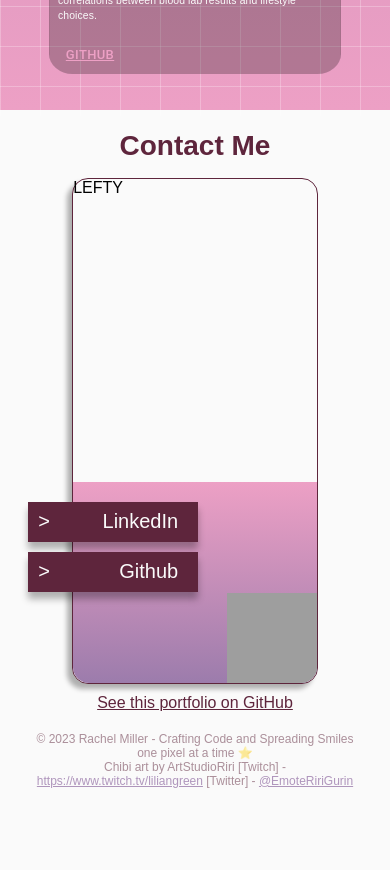
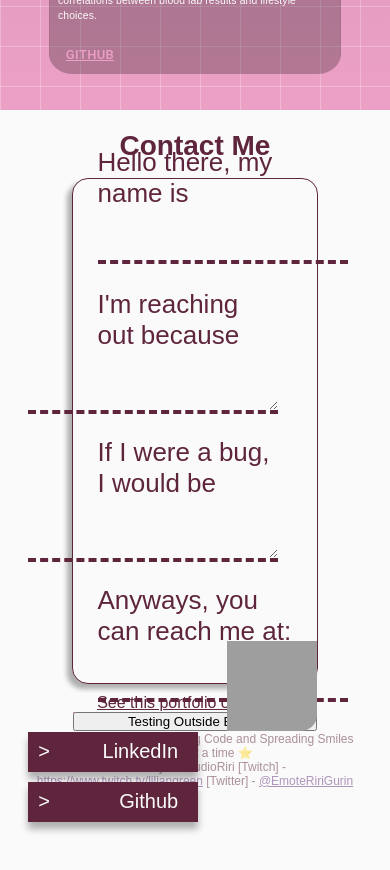
Before and after one commit to rkmiller131/portfolio, a React (Create React App) app in the folder client/: page / in a window 390 px wide. Shown: the part 2500-3370 px from the top of the page. Built offline with nearby package versions, Linux system fonts and the light colour scheme; grey boxes are pictures that could not be loaded; the HTML template or start-up script is replaced by a standard one.

Commit message:
Started formatting contact text, needs to be responsive and themed

```diff
--- a/client/src/components/Contact.jsx
+++ b/client/src/components/Contact.jsx
@@ -1,12 +1,19 @@
 import React from 'react';
 import { FontAwesomeIcon } from '@fortawesome/react-fontawesome';
 import { faPaperPlane } from '@fortawesome/free-solid-svg-icons';
+import ContactForm from './ContactForm.jsx';
 import ContactTabs from './ContactTabs.jsx';
 import Footer from './Footer.jsx';
 
 import { useTheme } from '../DarkThemeContext.jsx';
+import '../styles/contactform.scss';
 import '../styles/contact.scss';
 {/* <FontAwesomeIcon icon={faPaperPlane} className="contact-send-icon"/> */}
+
+function submitForm(details) {
+  console.log('submitting form');
+  console.log(details);
+}
 
 export default function Contact() {
   const darkMode = useTheme();
@@ -15,14 +22,12 @@ export default function Contact() {
       <h2 className={darkMode ? 'contact-title dark' : 'contact-title'}>Contact Me</h2>
 
       <div className={darkMode ? 'contact-container dark' : 'contact-container'}>
-
         <div className="contact-column-left">
-          LEFTY
+          <ContactForm submitForm={submitForm}/>
         </div>
         <div className={darkMode ? 'contact-column-right dark' : 'contact-column-right'}>
-
           <ContactTabs />
-
+          <button form="contact-form" type="submit">Testing Outside Button</button>
           <img src="https://res.cloudinary.com/dnr41r1lq/image/upload/v1692225003/112_ftlggu.png" alt="blonde chibi taking notes" />
         </div>
       </div>
--- /dev/null
+++ b/client/src/components/ContactForm.jsx
@@ -0,0 +1,35 @@
+import React, { useState } from 'react';
+
+export default function ContactForm({ submitForm }) {
+  const [details, setDetails] = useState({
+    user_name: '',
+    user_email: '',
+    input1: '',
+    input2: ''
+  });
+
+  function handleChange(event) {
+    const { name, value } = event.target;
+    setDetails((dets) => (
+      {...dets, [name]: value}
+    ));
+  }
+
+  function handleSubmit(e) {
+    e.preventDefault();
+    submitForm(details);
+  }
+
+  return (
+    <form id="contact-form" onSubmit={handleSubmit}>
+      <label>Hello there, my name is</label>
+      <input type="text" name="user_name" onChange={handleChange} />
+      <label className="indent">I'm reaching out because</label>
+      <textarea className="indent" name="input1" onChange={handleChange} />
+      <label className="indent">If I were a bug, I would be</label>
+      <textarea className="indent" type="text" name="input2" onChange={handleChange} />
+      <label>Anyways, you can reach me at:</label>
+      <input type="email" name="user_email" onChange={handleChange} />
+    </form>
+  )
+}
--- a/client/src/styles/contact.scss
+++ b/client/src/styles/contact.scss
@@ -53,6 +53,13 @@ $blue: #9b98ca;
       // border: 2px solid blue;
       display: flex;
       flex-basis: 60%;
+      // justify-content: center;
+      padding: 0 5%;
+      // position: relative;
+      @media screen and (max-width: 900px) {
+        display: flow;
+        padding: 0 10%;
+      }
     }
     .contact-column-right {
       // border: 2px solid red;
--- /dev/null
+++ b/client/src/styles/contactform.scss
@@ -0,0 +1,47 @@
+$red: #5e253c;
+
+#contact-form {
+  display: flex;
+  flex-direction: column;
+  .indent {
+    align-self: flex-end;
+    margin-right: 10px;
+    @media screen and (max-width: 1200px) {
+      margin-right: 15px;
+    }
+  }
+  label {
+    font-size: 36px;
+    color: $red;
+    margin: 8px 0;
+    @media screen and (max-width: 1200px) {
+      font-size: 26px;
+      margin: 15px 0;
+    }
+  }
+  input {
+    margin: 8px 0;
+    height: 30px;
+    width: 300px;
+    background: none;
+    border: none;
+    font-size: 20px;
+    border-bottom: 4px dashed $red;
+    @media screen and (max-width: 1200px) {
+      width: 250px;
+      margin: 10px 0;
+    }
+  }
+  textarea {
+    font-size: 20px;
+    margin: 8px 0;
+    height: 40px;
+    width: 350px;
+    background: none;
+    border: none;
+    border-bottom: 4px dashed $red;
+    @media screen and (max-width: 1200px) {
+      width: 250px;
+    }
+  }
+}
--- a/package.json
+++ b/package.json
@@ -16,6 +16,7 @@
   "author": "Rachel Miller",
   "license": "ISC",
   "dependencies": {
+    "@emailjs/browser": "^3.11.0",
     "@emotion/react": "^11.11.1",
     "@emotion/styled": "^11.11.0",
     "@fortawesome/fontawesome-svg-core": "^6.4.2",
```
Also changed, not shown: 1 other file (tests, documents, lock files or other folders).
